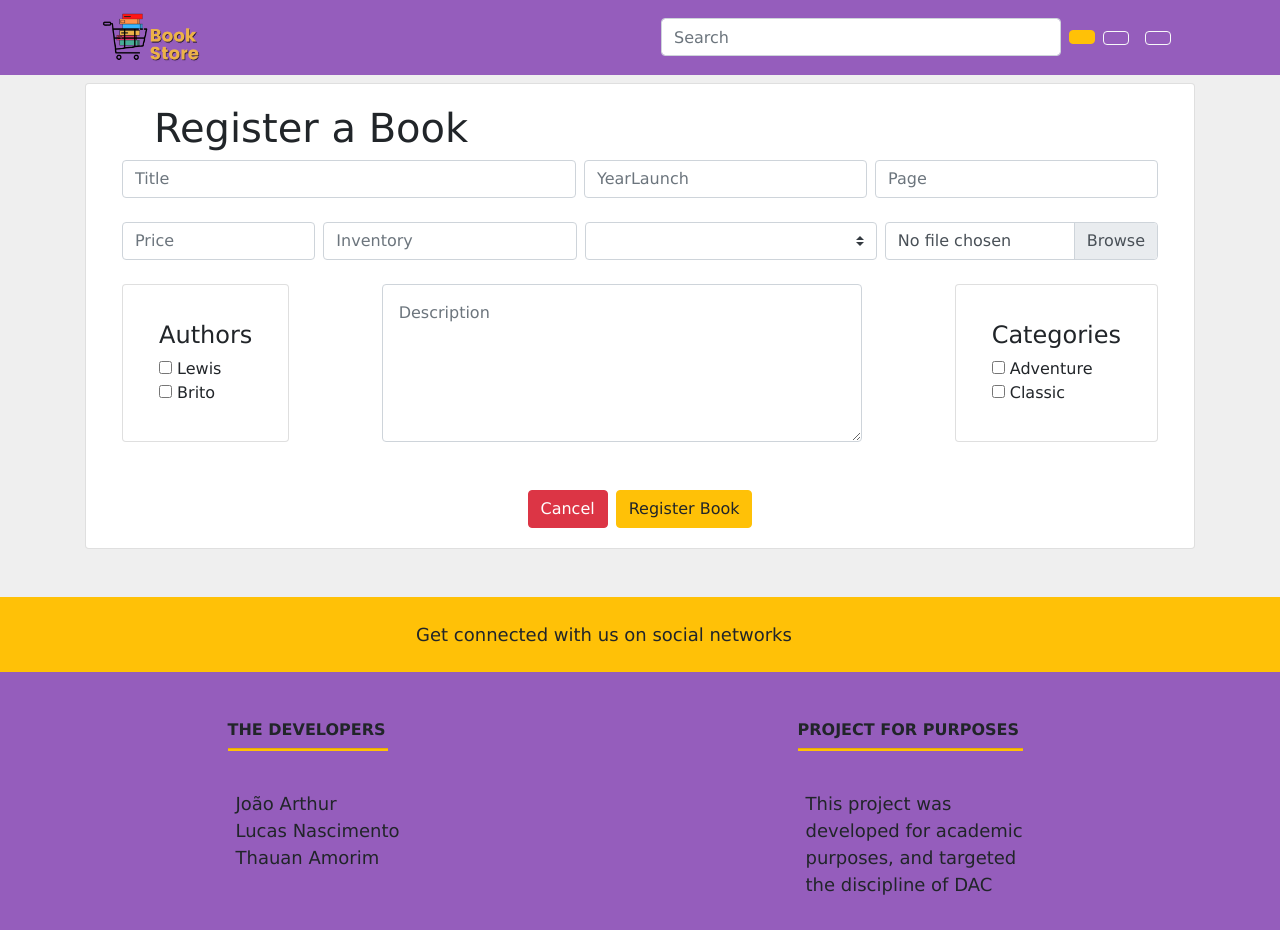
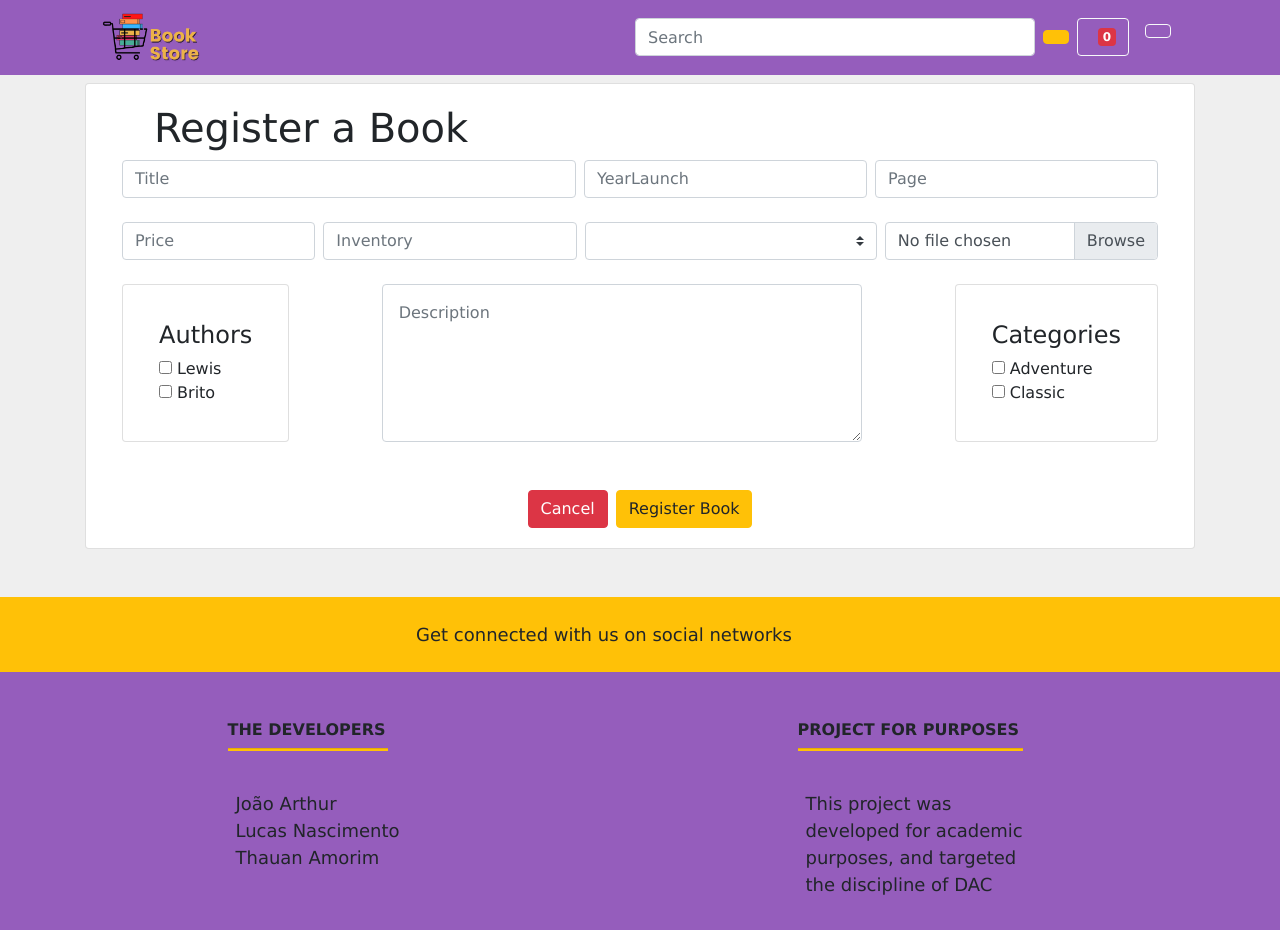
Before and after one commit to joaopaulopbjp/ifpb_monteiro_dac_2021_2_grupo_3, a Vue app in the folder frontend/: page /#/RegisterProduct in a window 1280 px wide. Shown: the top 930 px of the page. Built offline with nearby package versions, Linux system fonts and the light colour scheme; the HTML template or start-up script is replaced by a standard one.

Commit message:
adicao de badge de notificacao no btn do shopping-cart no componente NavBar

```diff
--- a/frontend/src/components/NavBar.vue
+++ b/frontend/src/components/NavBar.vue
@@ -13,8 +13,9 @@
               </b-button>
           </b-nav-form>
           <b-nav-item>
-              <b-button variant="outline-light" to="ShoppingCart">
+              <b-button class="align-items-left" variant="outline-light" to="ShoppingCart">
                   <i class="fas fa-shopping-cart" style="width: 50"></i>
+                  <b-badge class="ml-2 mt-0" variant="danger"> 0</b-badge>
               </b-button>
           </b-nav-item>
           <b-nav-item>
```
